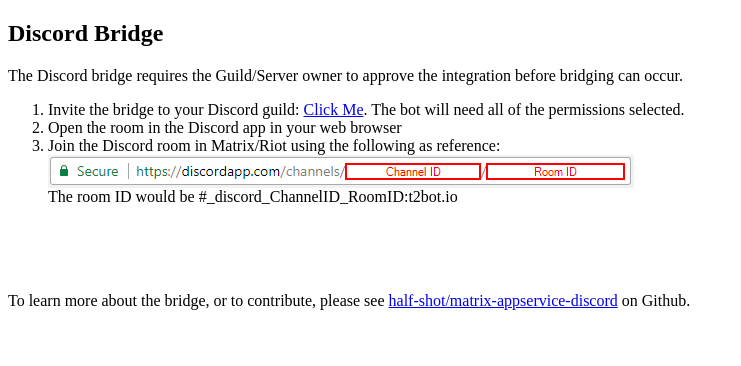
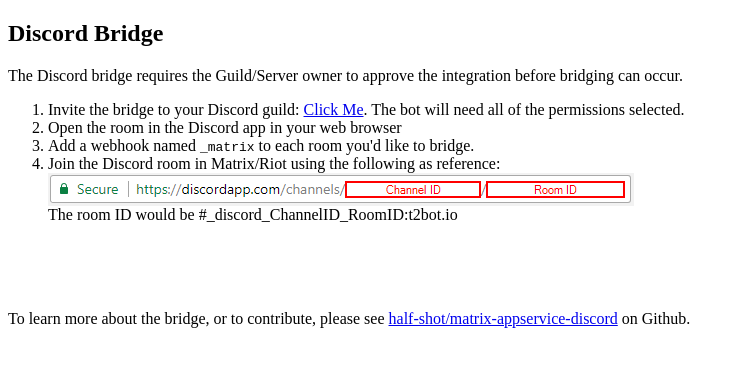
Before and after one commit to t2bot/t2bot.io, a Gatsby site: page /discord in a window 1280 px wide. Shown: the whole page, without its empty margins (0-741 px from the left). Built offline with nearby package versions, Linux system fonts and the light colour scheme; Gatsby itself is replaced by a stand-in of ours.

Commit message:
Add instructions to add the webhook for the room
Fixes #5

```diff
--- a/src/pages/discord.js
+++ b/src/pages/discord.js
@@ -7,6 +7,7 @@
         <ol>
             <li>Invite the bridge to your Discord guild: <a href="https://discordapp.com/api/oauth2/authorize?client_id=309408702530846730&scope=bot&permissions=607243264" target="_blank">Click Me</a>. The bot will need all of the permissions selected.</li>
             <li>Open the room in the Discord app in your web browser</li>
+            <li>Add a webhook named <code>_matrix</code> to each room you'd like to bridge.</li>
             <li>
                 Join the Discord room in Matrix/Riot using the following as reference:
                 <img src="/img/discord-url.png" style={{display: "block"}}/>
```
